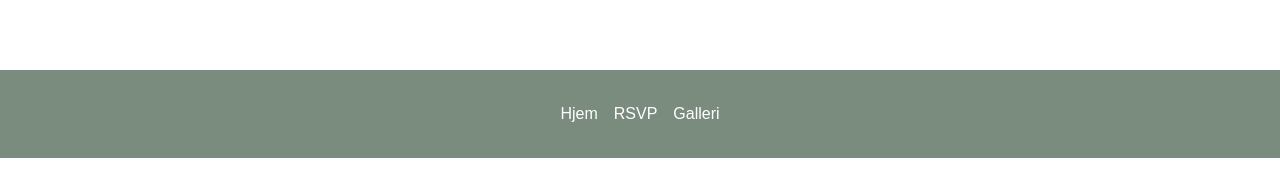
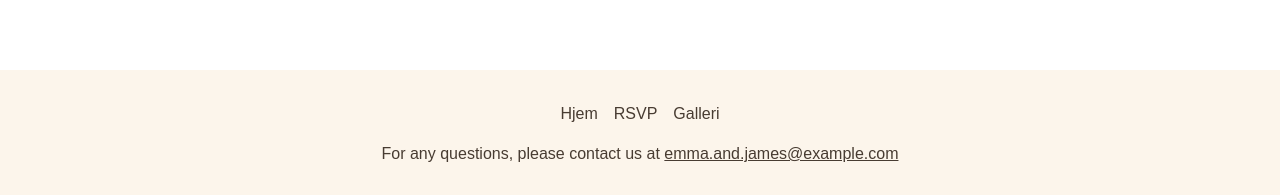
Before and after one commit to SigurdBlakkestad/wedding, a Next.js app: page /information in a window 1280 px wide. Shown: the part 2056-2251 px from the top of the page. Before the commit the page ends 2214 px from the top, so only its background shows below. Built offline with nearby package versions, Linux system fonts and the light colour scheme.

Commit message:
chore: make the footer on info the same as the others

```diff
--- a/src/app/information/page.js
+++ b/src/app/information/page.js
@@ -153,15 +153,21 @@ export default function InformationPage() {
       </main>
 
       {/* Footer */}
-      <footer className="bg-sage-green text-white py-8">
+      <footer className="bg-champagne bg-opacity-40 py-8">
         <div className="container mx-auto text-center">
-          <nav>
+          <nav className="mb-4">
             <ul className="flex justify-center space-x-4">
-              <li><Link href="/" className="hover:underline">Hjem</Link></li>
-              <li><Link href="/rsvp" className="hover:underline">RSVP</Link></li>
-              <li><Link href="/gallery" className="hover:underline">Galleri</Link></li>
+              <li><Link href="/" className="hover:text-rose-quartz">Hjem</Link></li>
+              <li><Link href="/rsvp" className="hover:text-rose-quartz">RSVP</Link></li>
+              <li><Link href="/gallery" className="hover:text-rose-quartz">Galleri</Link></li>
             </ul>
           </nav>
+          <p>
+            For any questions, please contact us at{' '}
+            <a href="mailto:emma.and.james@example.com" className="underline hover:text-rose-quartz">
+              emma.and.james@example.com
+            </a>
+          </p>
         </div>
       </footer>
     </div>
```
